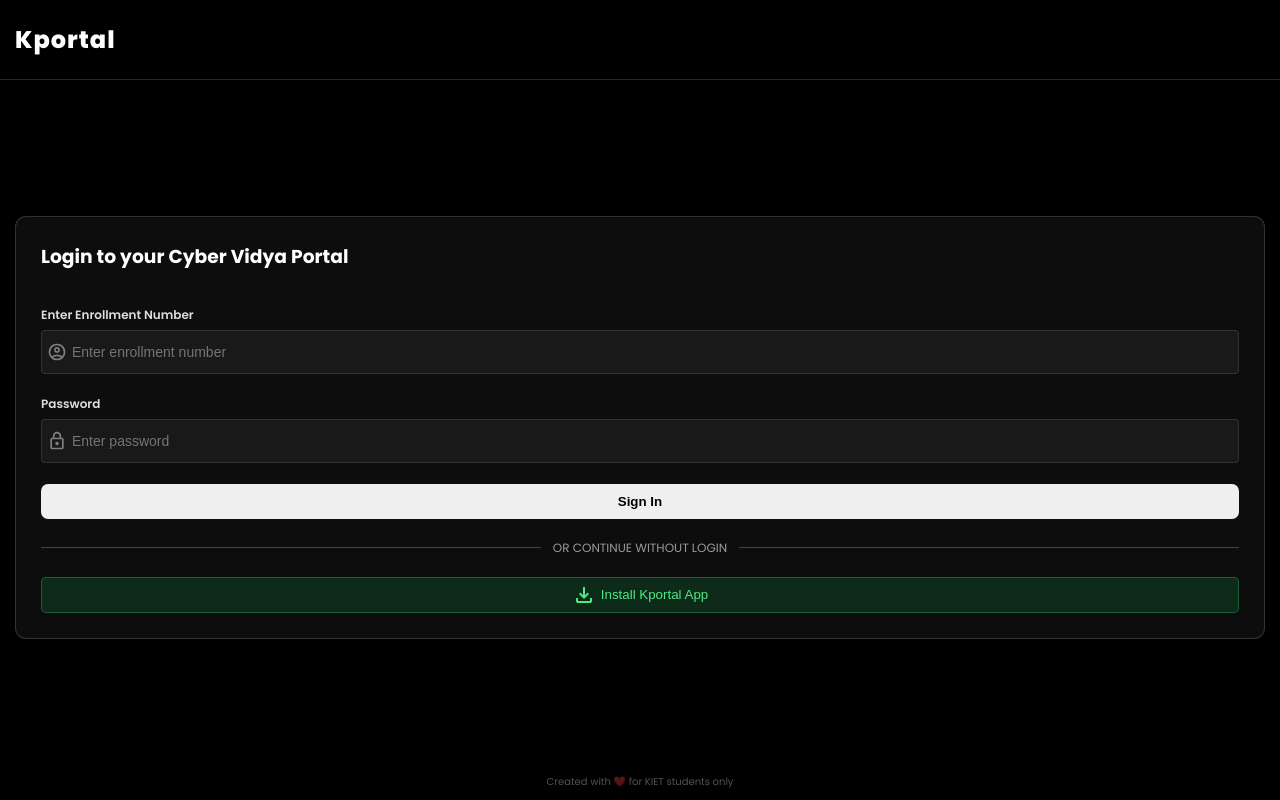
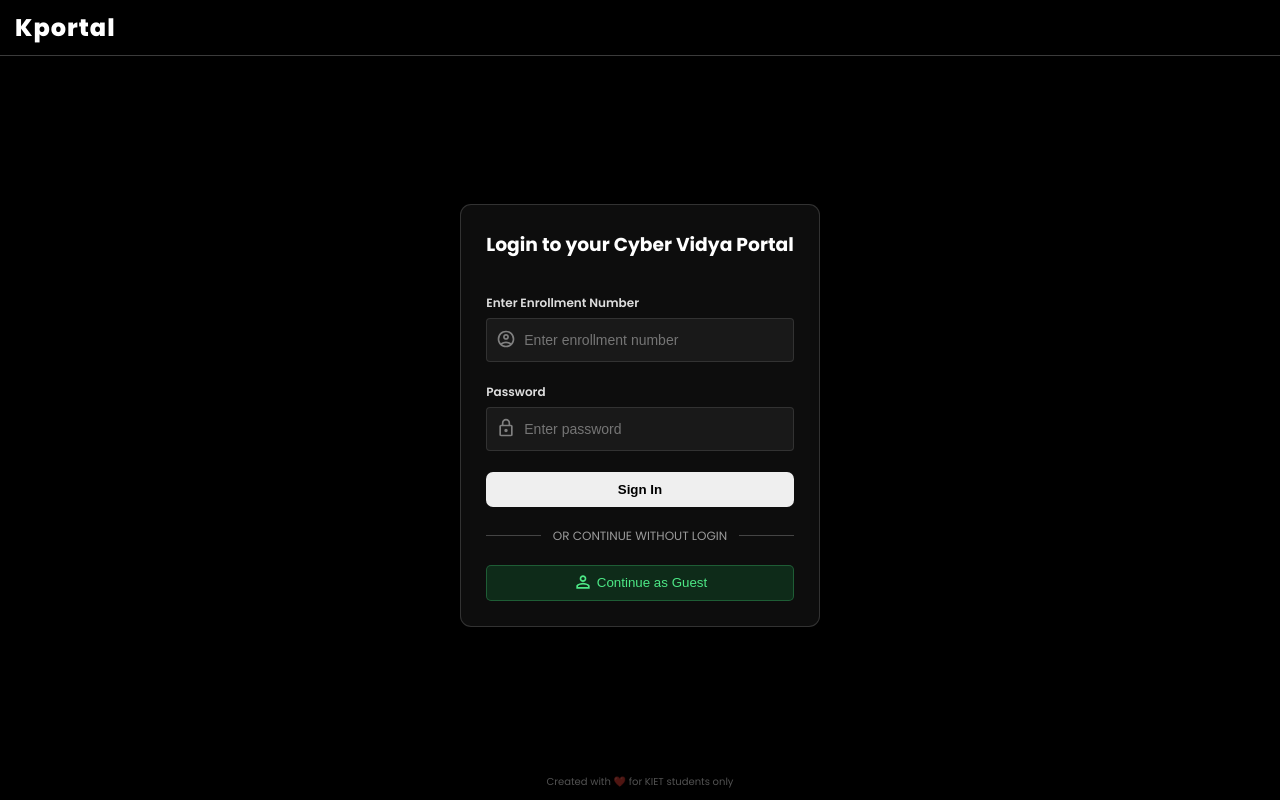
Before and after one commit to savenop/Kportal, a plain HTML site: page index.html in a window 1280 px wide. Drawn offline with Linux system fonts and the light colour scheme.

Commit message:
progress

```diff
--- a/index.html
+++ b/index.html
@@ -57,9 +57,9 @@
             <p>OR CONTINUE WITHOUT LOGIN</p>
         </div>
 
-        <button class="green">
-            <svg xmlns="http://www.w3.org/2000/svg" height="24px" viewBox="0 -960 960 960" width="24px" fill="#4DE886"><path d="M480-320 280-520l56-58 104 104v-326h80v326l104-104 56 58-200 200ZM240-160q-33 0-56.5-23.5T160-240v-120h80v120h480v-120h80v120q0 33-23.5 56.5T720-160H240Z"/></svg>
-            <p>Install Kportal App</p>
+        <button class="green" onclick="main()">
+        <svg xmlns="http://www.w3.org/2000/svg" height="24px" viewBox="0 -960 960 960" width="20px" fill="#4DE886"><path d="M480-480q-66 0-113-47t-47-113q0-66 47-113t113-47q66 0 113 47t47 113q0 66-47 113t-113 47ZM160-160v-112q0-34 17.5-62.5T224-378q62-31 126-46.5T480-440q66 0 130 15.5T736-378q29 15 46.5 43.5T800-272v112H160Zm80-80h480v-32q0-11-5.5-20T700-306q-54-27-109-40.5T480-360q-56 0-111 13.5T260-306q-9 5-14.5 14t-5.5 20v32Zm240-320q33 0 56.5-23.5T560-640q0-33-23.5-56.5T480-720q-33 0-56.5 23.5T400-640q0 33 23.5 56.5T480-560Zm0-80Zm0 400Z"/></svg>
+        <p>Continue as Guest</p>
         </button>
     </div>
 
@@ -68,5 +68,7 @@
     <footer>
         <p>Created with ❤️ for KIET students only</p>
     </footer>
+
+    <script src="script.js"></script>
 </body>
 </html>
--- a/script.js
+++ b/script.js
@@ -3,3 +3,7 @@ if ("serviceWorker" in navigator) {
     .register("service-worker.js")
     .then(() => console.log("Service Worker registered"));
 }
+
+function main() {
+  window.location.href = "./main.html";
+}
--- a/styles.css
+++ b/styles.css
@@ -12,16 +12,18 @@ body {
     display: flex;
     flex-direction: column;
     justify-content: space-between;
+    align-items: center;
 }
 
 
 /* nav bar */
 nav {
-    height: 10%;
+    height: 7%;
+    width: 100%;
     display: flex;
     align-items: center;
     background-color: #000000;
-    border-bottom: 1px solid rgb(39, 39, 39);
+    border-bottom: 1px solid rgb(59, 59, 59);
 }
 
 nav h2 {
@@ -36,6 +38,8 @@ nav h2 {
 
 .card {
     border: 1px solid whitesmoke;
+    max-height: 600px;
+    max-width: 400px;
     padding: 25px;
     margin: 15px;
     background-color: #0D0D0D;
@@ -69,7 +73,7 @@ label {
     border-radius: 4px;
     display: flex;
     align-items: center;
-    padding: 3px 5px;
+    padding: 3px 9px;
 }
 
 .type-input:focus-within {
@@ -79,11 +83,14 @@ label {
 svg {
     display: flex;
     align-items: center;
+    justify-content: center;
+    position: relative;
+    bottom: 1px;
 }
 
 .type-input input {
     width: 100%;
-    padding: 10px 50px 10px 5px;
+    padding: 10px 50px 10px 8px;
     background-color: #191919;
     border: none;
     outline: none;
@@ -124,7 +131,7 @@ form button {
 .divider::after {
   content: "";
   flex: 1;
-  border-bottom: 1px solid #444; /* line color */
+  border-bottom: 1px solid #444;
 }
 
 .divider:not(:empty)::before {
@@ -146,7 +153,7 @@ form button {
     display: flex;
     justify-content: center;
     align-items: center;
-    gap: 5px;
+    gap: 4px;
 }
 
 
@@ -158,3 +165,9 @@ footer {
     color: rgba(255, 255, 255, 0.322);
     margin-bottom: 10px;
 }
+
+
+
+
+
+/* main.css */
```
Also changed, not shown: main.html (added, +29 -0 lines).
